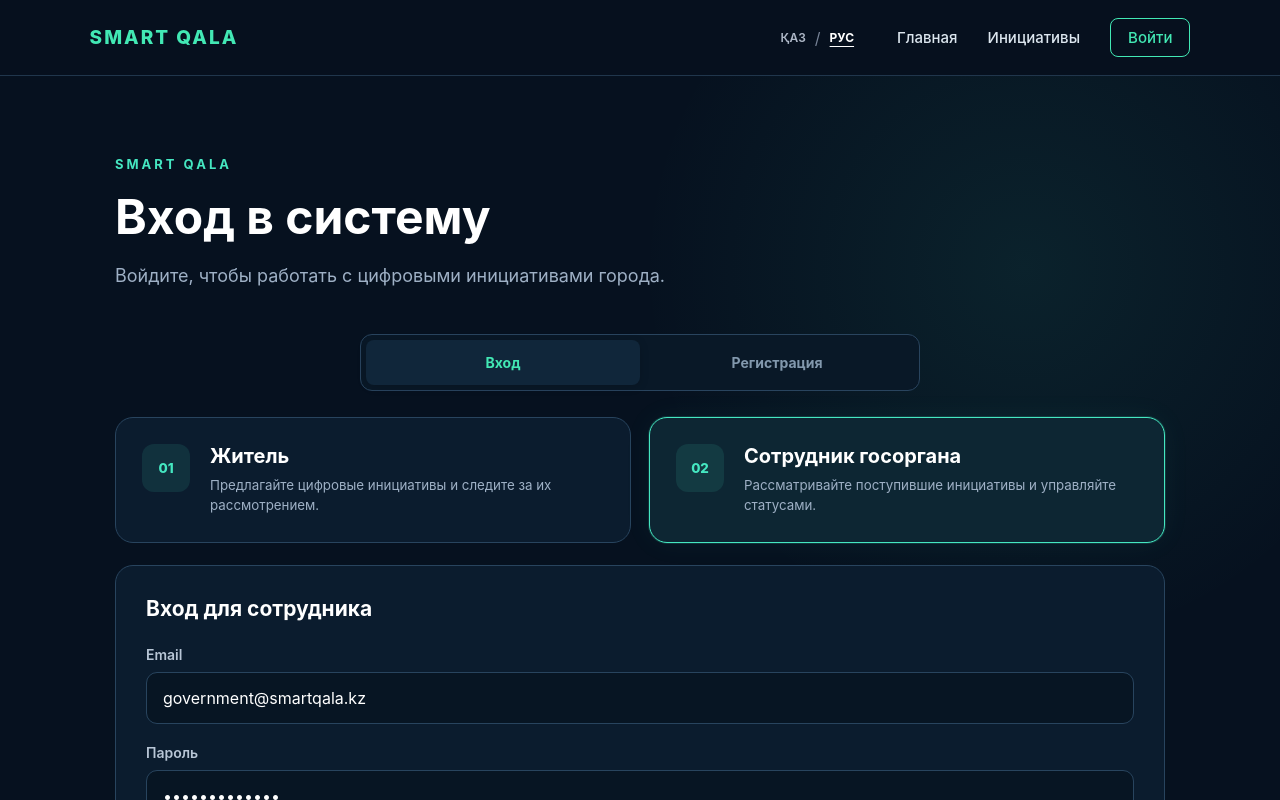
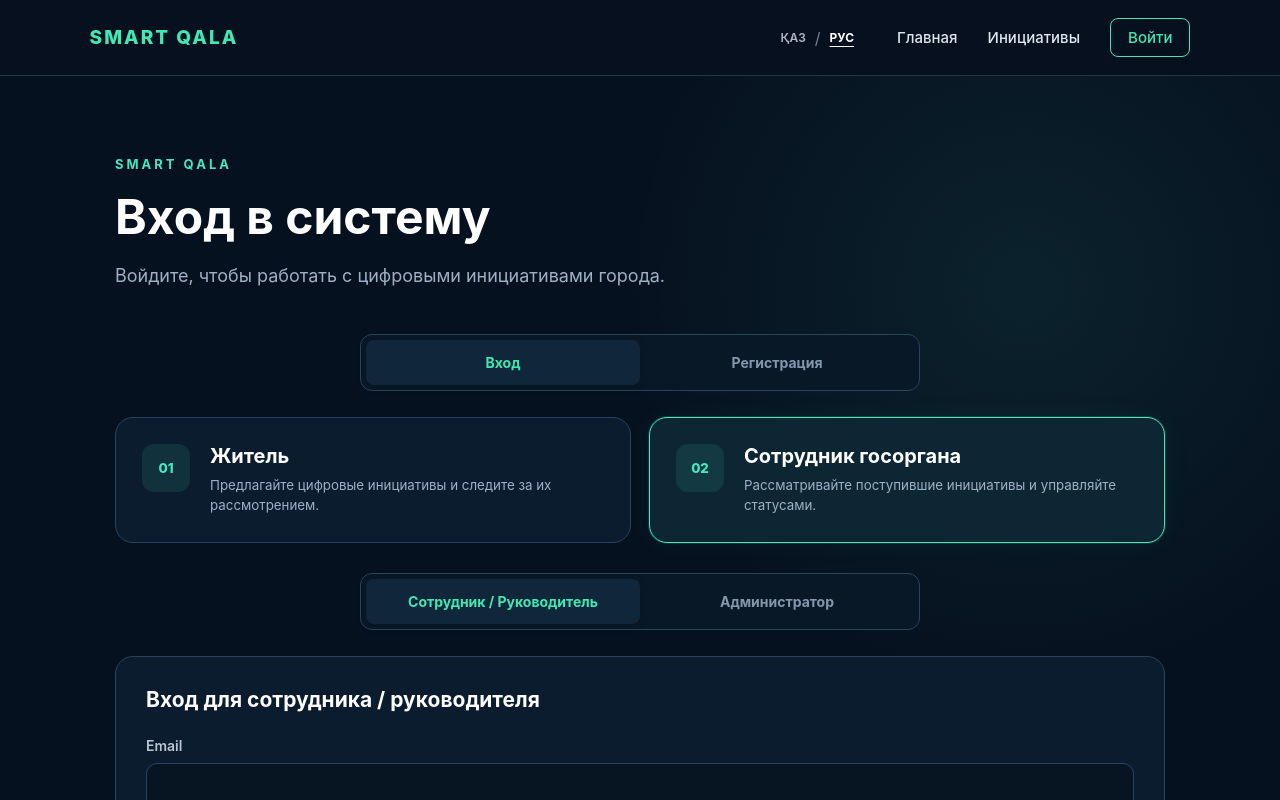
Before and after one commit to TamilaMinv/smart-qala, a React app in the folder frontend/: page /login in a window 1280 px wide. Both pictures are taken after a click on the button 907 px from the left and 479 px from the top of the page. Shown: the top 800 px of the page. Built offline with nearby package versions, Linux system fonts and the light colour scheme; the HTML template or start-up script is replaced by a standard one.

Commit message:
Add admin login option

```diff
--- a/frontend/src/pages/Login.jsx
+++ b/frontend/src/pages/Login.jsx
@@ -8,7 +8,7 @@ function Login() {
   // login | register
   const [mode, setMode] = useState("login");
 
-  // resident | government
+  // resident | government | admin
   const [selectedRole, setSelectedRole] =
     useState("resident");
 
@@ -62,9 +62,13 @@ function Login() {
     if (role === "resident") {
       setEmail("resident@smartqala.kz");
       setPassword("resident123");
+    } else if (role === "government") {
+      setEmail("");
+      setPassword("");
     } else {
-      setEmail("government@smartqala.kz");
-      setPassword("government123");
+      // Не подставляем служебные данные администратора.
+      setEmail("");
+      setPassword("");
     }
   }
 
@@ -115,8 +119,14 @@ function Login() {
           );
         }
 
+        if (selectedRole === "government") {
+          throw new Error(
+            "Этот аккаунт не является аккаунтом сотрудника госоргана."
+          );
+        }
+
         throw new Error(
-          "Этот аккаунт не является аккаунтом сотрудника."
+          "Доступ разрешён только администратору системы."
         );
       }
 
@@ -129,6 +139,8 @@ function Login() {
 
       if (data.role === "government") {
         navigate("/government");
+      } else if (data.role === "admin") {
+        navigate("/admin");
       } else {
         navigate("/ideas");
       }
@@ -334,7 +346,8 @@ function Login() {
                 type="button"
                 className={
                   `role-card ${
-                    selectedRole === "government"
+                    selectedRole === "government" ||
+                    selectedRole === "admin"
                       ? "role-card-active"
                       : ""
                   }`
@@ -364,6 +377,35 @@ function Login() {
             </div>
 
 
+            {selectedRole !== "resident" && (
+              <div className="auth-tabs">
+                <button
+                  type="button"
+                  className={
+                    selectedRole === "government"
+                      ? "auth-tab auth-tab-active"
+                      : "auth-tab"
+                  }
+                  onClick={() => selectRole("government")}
+                >
+                  Сотрудник / Руководитель
+                </button>
+
+                <button
+                  type="button"
+                  className={
+                    selectedRole === "admin"
+                      ? "auth-tab auth-tab-active"
+                      : "auth-tab"
+                  }
+                  onClick={() => selectRole("admin")}
+                >
+                  Администратор
+                </button>
+              </div>
+            )}
+
+
             <form
               className="login-form"
               onSubmit={handleLogin}
@@ -372,7 +414,9 @@ function Login() {
               <div className="login-form-title">
                 {selectedRole === "resident"
                   ? "Вход для жителя"
-                  : "Вход для сотрудника"}
+                  : selectedRole === "admin"
+                    ? "Вход администратора"
+                    : "Вход для сотрудника / руководителя"}
               </div>
 
 
```
